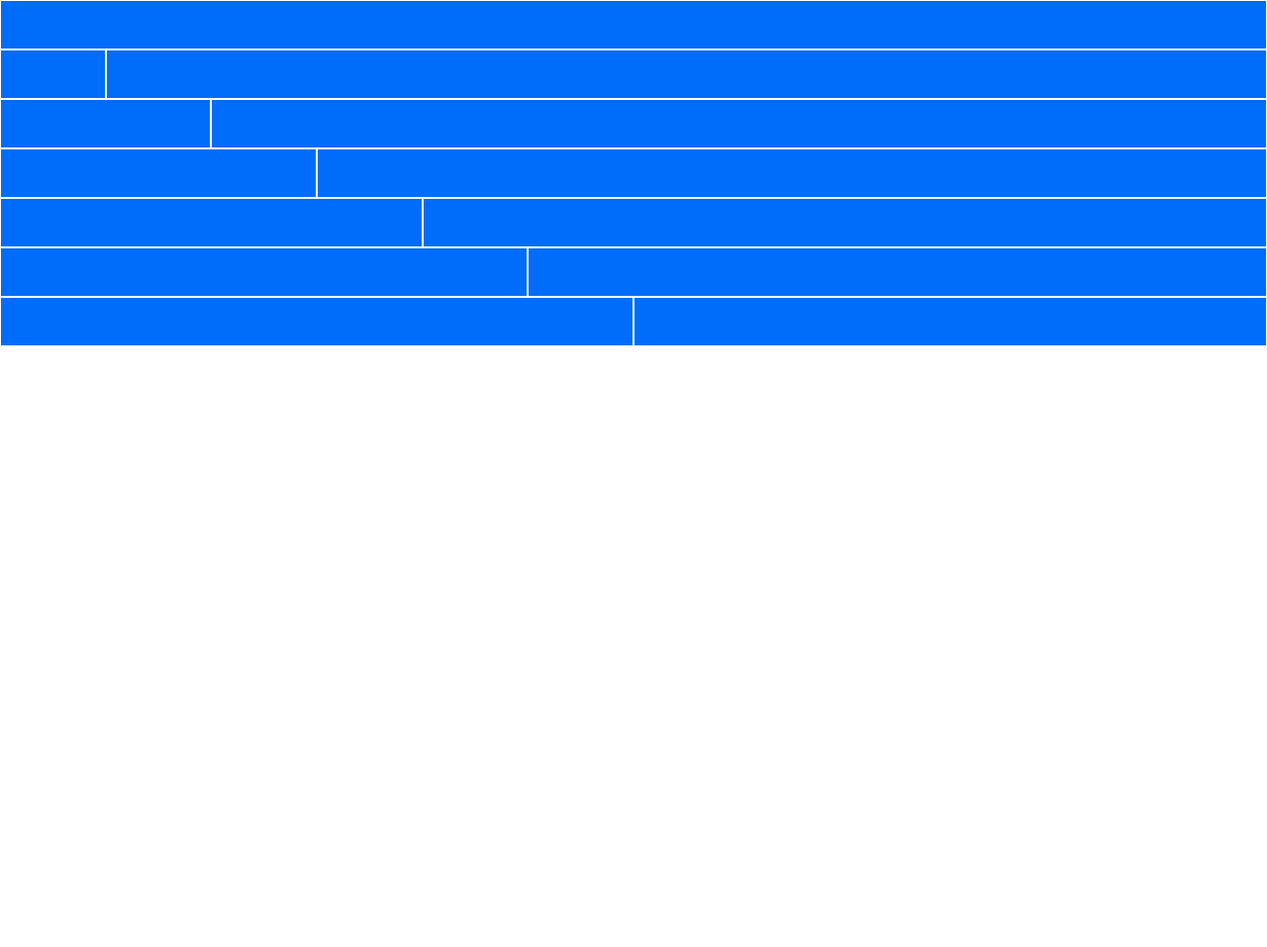
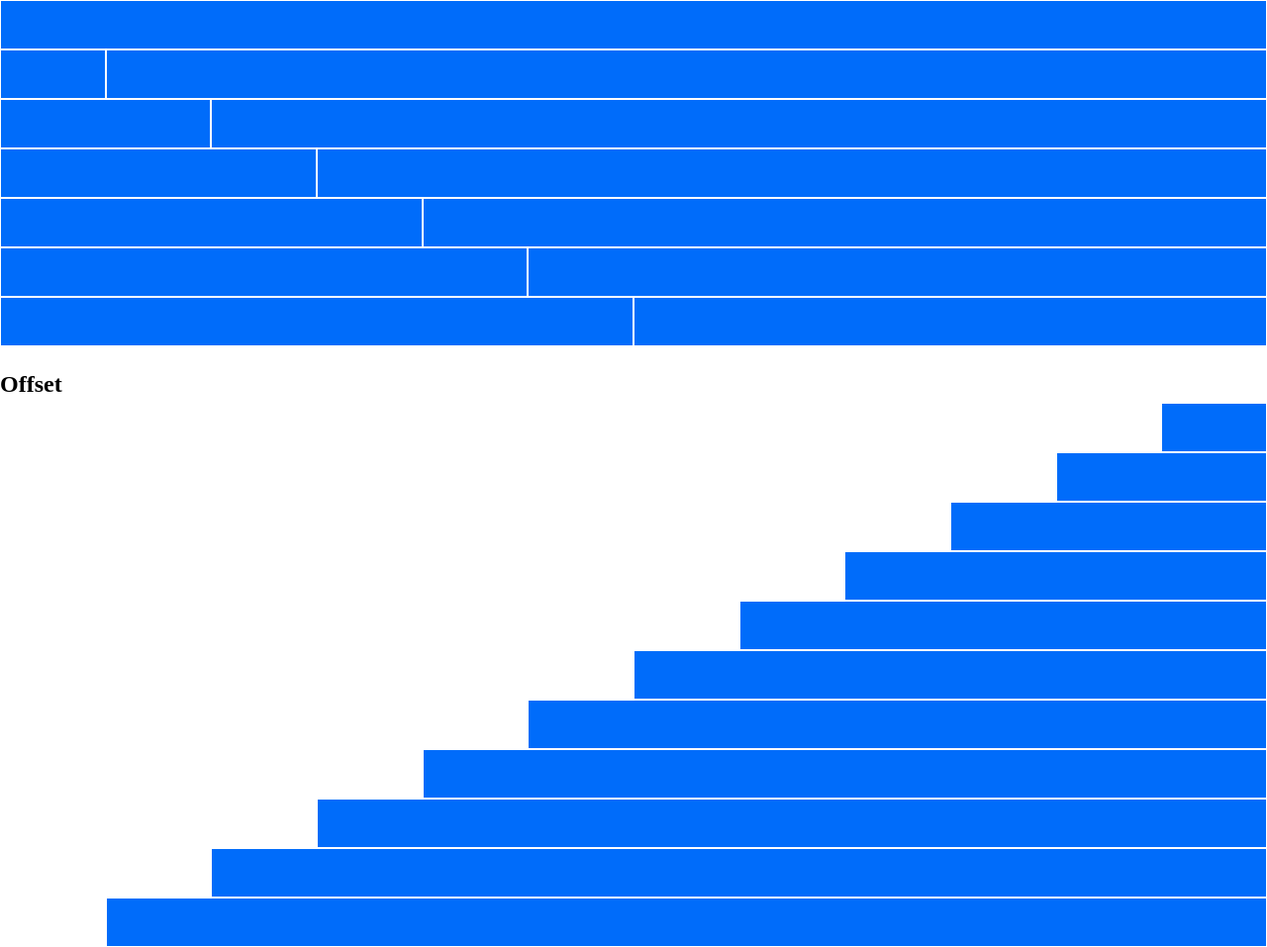
Before and after one commit to CaraccioloJessica/html-css-12bool, a plain HTML site: page index.html in a window 1280 px wide. Shown: the part 389-1346 px from the top of the page at 99% size. Before the commit the page ends 800 px from the top, so only its background shows below. Drawn offline with Linux system fonts and the light colour scheme.

Commit message:
offset exercise done

```diff
--- a/css/style.css
+++ b/css/style.css
@@ -8,7 +8,7 @@
   line-height: 2.5;
 }
 
-h1{
+h1, h2{
   padding: 5px 0;
   font-size: 1.5rem;
 }
--- a/index.html
+++ b/index.html
@@ -104,6 +104,54 @@
       <div class="col-6"></div>
     </div>
 
+    <!-- OFFSET -->
+    <h2>
+      Offset
+    </h2>
+
+    <div class="row">
+      <div class="col-offset-11 col-1"></div>
+    </div>
+
+    <div class="row">
+      <div class="col-offset-10 col-2"></div>
+    </div>
+
+    <div class="row">
+      <div class="col-offset-9 col-3"></div>
+    </div>
+
+    <div class="row">
+      <div class="col-offset-8 col-4"></div>
+    </div>
+
+    <div class="row">
+      <div class="col-offset-7 col-5"></div>
+    </div>
+
+    <div class="row">
+      <div class="col-offset-6 col-6"></div>
+    </div>
+
+    <div class="row">
+      <div class="col-offset-5 col-7"></div>
+    </div>
+
+    <div class="row">
+      <div class="col-offset-4 col-8"></div>
+    </div>
+
+    <div class="row">
+      <div class="col-offset-3 col-9"></div>
+    </div>
+
+    <div class="row">
+      <div class="col-offset-2 col-10"></div>
+    </div>
+
+    <div class="row">
+      <div class="col-offset-1 col-11"></div>
+    </div>
   </div>
 </body>
 </html>
```
